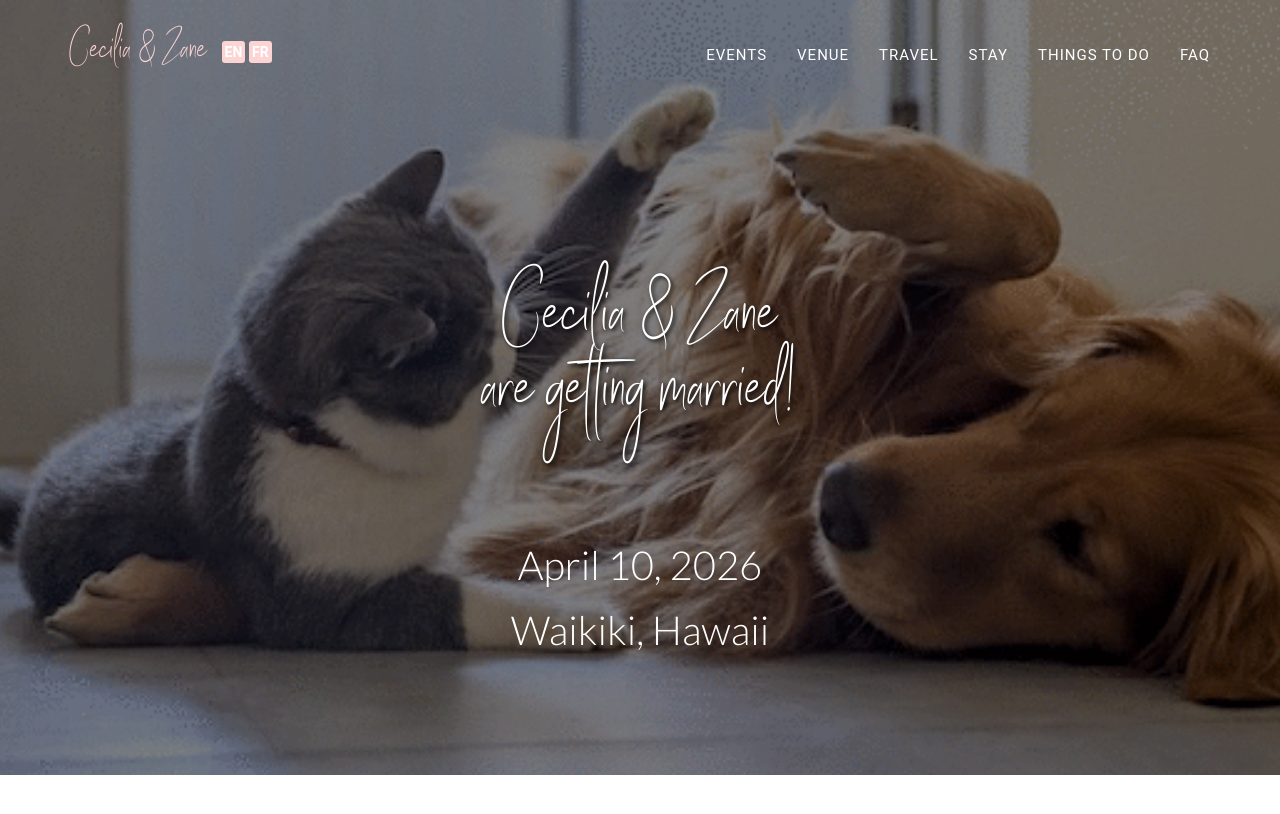
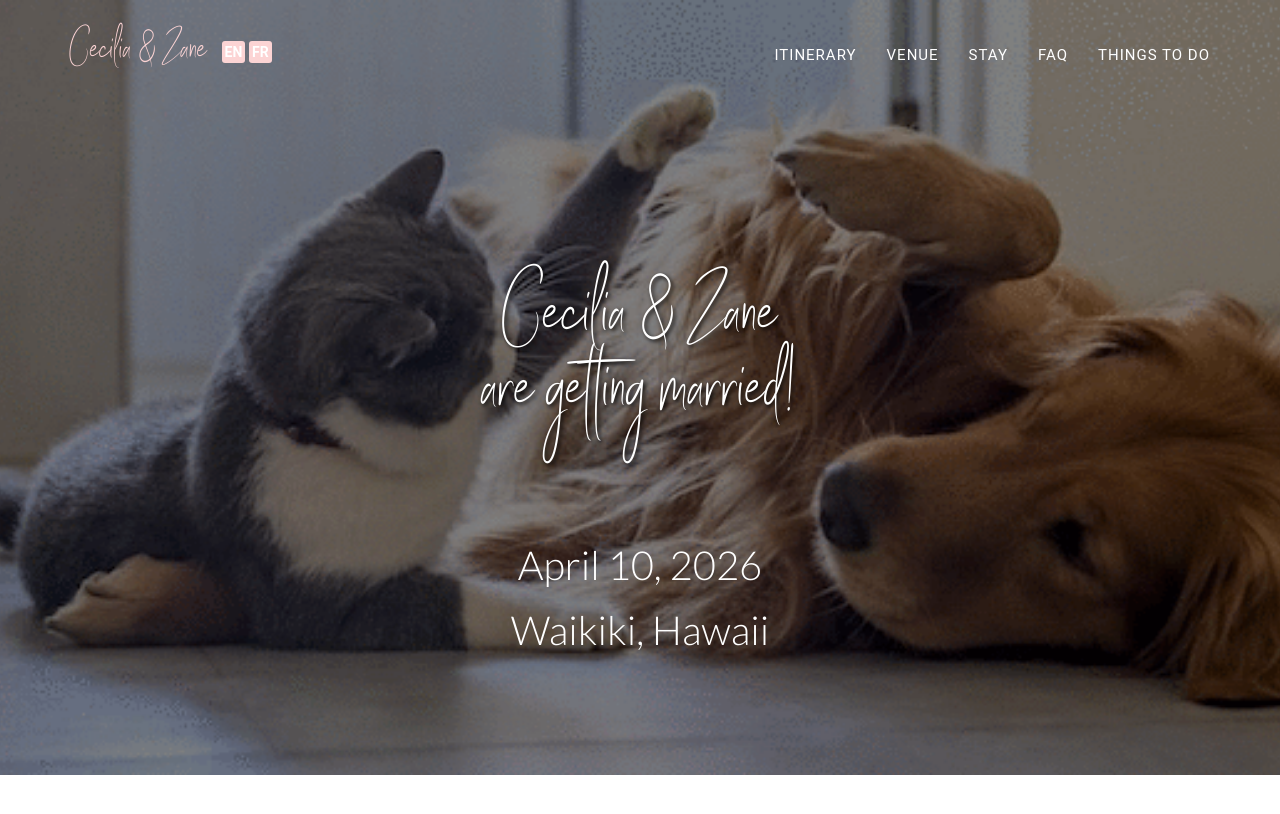
Before and after one commit to ceciliaxli/wedding-website, a Jekyll site: the page built from index.html, in a window 1280 px wide and 900 px high. Shown: the top 814 px of the window. Built offline with Jekyll 4.4.1, drawn with Linux system fonts in a browser that asks for light colours; some web fonts are replaced.

Commit message:
Update header.html

```diff
--- a/_includes/en_data/header.html
+++ b/_includes/en_data/header.html
@@ -22,22 +22,19 @@
                     <a href="#page-top"></a>
                 </li>
                 <li>
-                    <a class="page-scroll" href="#events">Events</a>
+                    <a class="page-scroll" href="#itinerary">Itinerary</a>
                 </li>
                 <li>
                     <a class="page-scroll" href="#venue">Venue</a>
                 </li>
                 <li>
-                    <a class="page-scroll" href="#travel">Travel</a>
-                </li>
-                <li>
                     <a class="page-scroll" href="#stay">Stay</a>
                 </li>
                 <li>
-                    <a class="page-scroll hidden-xs hidden-sm" href="#portfolio">Things To Do</a>
+                    <a class="page-scroll" href="#FAQ">FAQ</a>
                 </li>
                 <li>
-                    <a class="page-scroll" href="#FAQ">FAQ</a>
+                    <a class="page-scroll hidden-xs hidden-sm" href="#things-to-do">Things To Do</a>
                 </li>
             </ul>
         </div>
```
